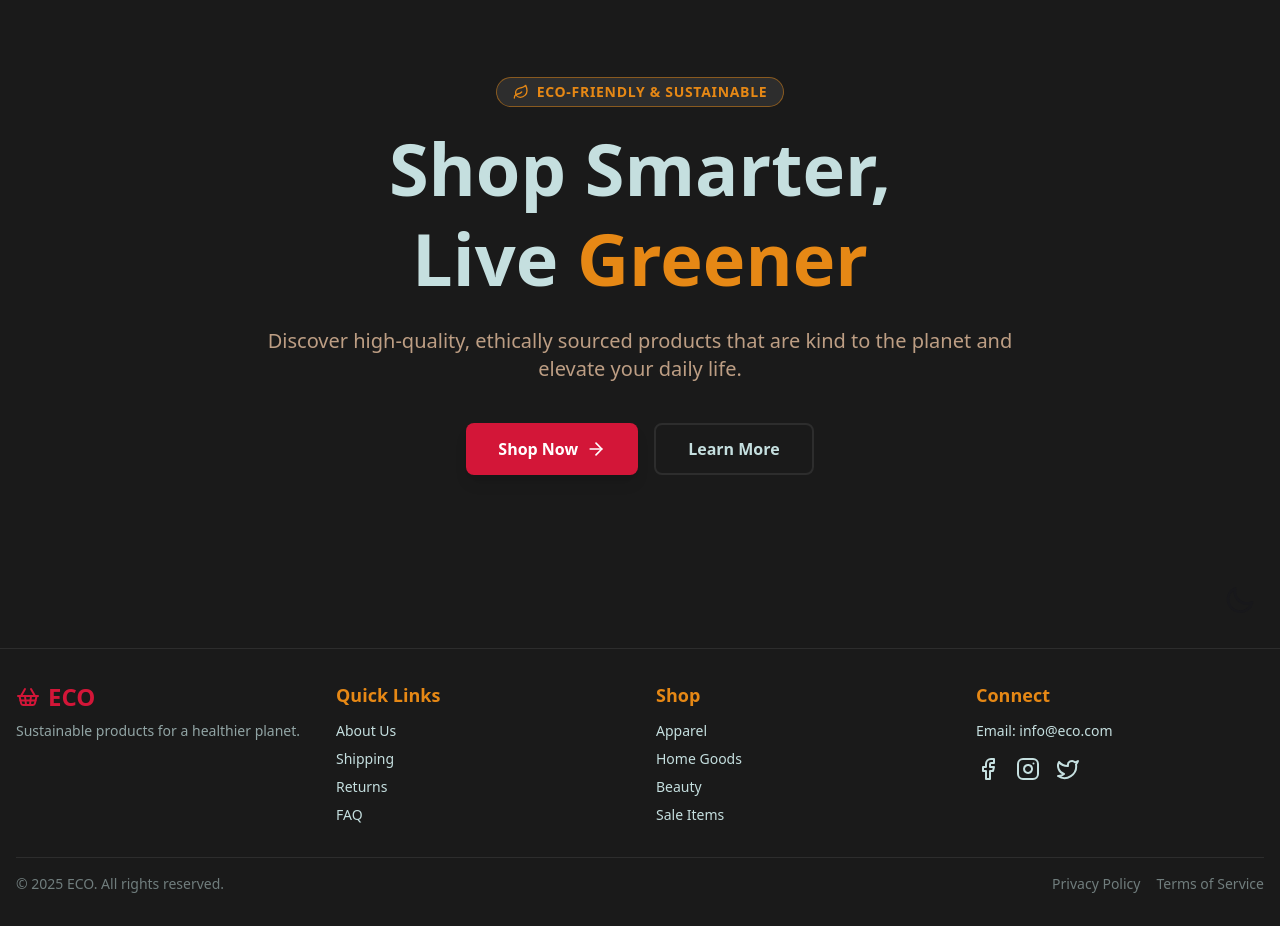
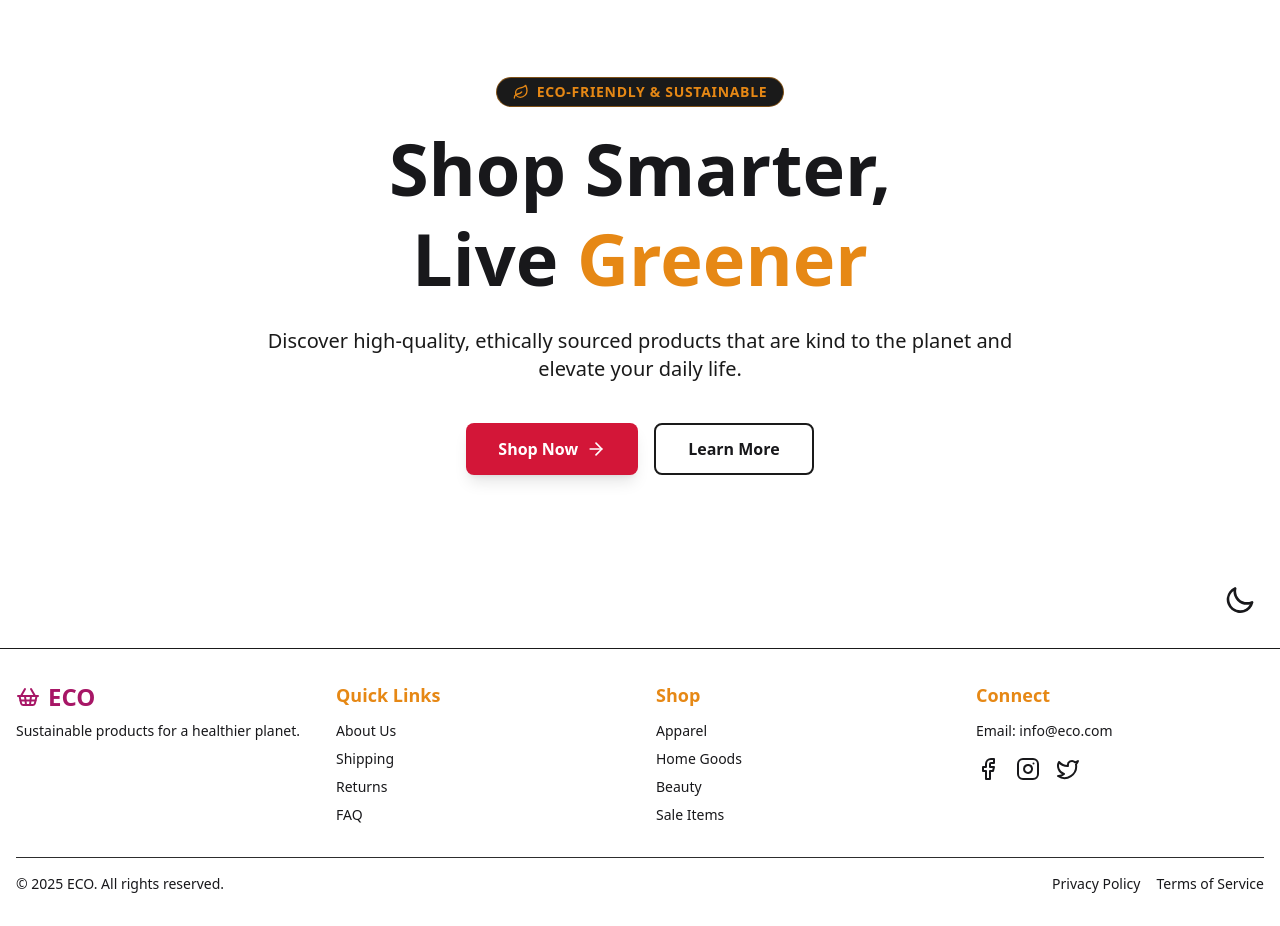
Before and after one commit to Safeya-Yasien/e-commerce-mern-app, a React (Vite) app in the folder client/: page / in a window 1280 px wide. Shown: the part 160-1086 px from the top of the page. Built offline with nearby package versions, Linux system fonts and the light colour scheme.

Commit message:
feat: update theme handling in Hero and Footer components, fix button text visibility in dark mode

```diff
--- a/client/src/components/Hero.tsx
+++ b/client/src/components/Hero.tsx
@@ -3,41 +3,41 @@ import { ArrowRight, Leaf } from "lucide-react";
 
 const Hero = () => {
   return (
-    <section className="bg-charcoal text-mist-aqua min-h-[calc(100vh-3.5rem)] flex items-center justify-center pt-14 md:pt-0">
+    <section className="bg-base-100 text-base-content min-h-[calc(100vh-3.5rem)] flex items-center justify-center pt-14 md:pt-0">
       <div className="max-w-7xl mx-auto px-4 py-16 text-center">
-        {/* --- Highlight Badge --- */}
-        <p className="inline-flex items-center text-sm font-semibold text-sunstone bg-deep-slate px-4 py-1 rounded-full border border-sunstone/50 mb-4 tracking-wider">
+        {/* Highlight Badge */}
+        <p className="inline-flex items-center text-sm font-semibold text-accent bg-neutral px-4 py-1 rounded-full border border-accent/50 mb-4 tracking-wider">
           <Leaf className="w-4 h-4 mr-2" aria-hidden="true" />
           ECO-FRIENDLY & SUSTAINABLE
         </p>
 
-        {/* --- Main Heading --- */}
-        <h1 className="text-5xl md:text-7xl font-extrabold leading-tight mb-6 text-mist-aqua">
+        {/* Main Heading */}
+        <h1 className="text-5xl md:text-7xl font-extrabold leading-tight mb-6 text-base-content">
           Shop Smarter, <br className="hidden sm:inline" /> Live{" "}
-          <span className="text-sunstone">Greener</span>
+          <span className="text-accent">Greener</span>
         </h1>
 
-        {/* --- Subtitle/Description --- */}
-        <p className="text-lg md:text-xl text-desert-taupe max-w-3xl mx-auto mb-10">
+        {/* Subtitle */}
+        <p className="text-lg md:text-xl text-neutral dark:text-mist-aqua max-w-3xl mx-auto mb-10">
           Discover high-quality, ethically sourced products that are kind to the
           planet and elevate your daily life.
         </p>
 
-        {/* --- Call to Action (CTA) Buttons --- */}
+        {/* CTA Buttons */}
         <div className="flex justify-center space-x-4">
-          {/* Primary CTA: Shop Now */}
+          {/* Primary CTA */}
           <Link
             to="/categories"
-            className="flex items-center bg-crimson-tide text-white font-bold py-3 px-8 rounded-lg shadow-lg hover:bg-royal-plum transition duration-300 transform hover:scale-105"
+            className="flex items-center bg-primary text-base-100  font-bold py-3 px-8 rounded-lg shadow-lg hover:bg-secondary transition duration-300 transform hover:scale-105"
           >
             Shop Now
             <ArrowRight className="w-5 h-5 ml-2" aria-hidden="true" />
           </Link>
 
-          {/* Secondary CTA: Learn More */}
+          {/* Secondary CTA */}
           <Link
             to="/about"
-            className="flex items-center text-mist-aqua border-2 border-deep-slate font-bold py-3 px-8 rounded-lg hover:bg-deep-slate transition duration-300"
+            className="flex items-center border-2 border-neutral text- font-bold py-3 px-8 rounded-lg hover:bg-neutral transition duration-300"
           >
             Learn More
           </Link>
--- a/client/src/components/common/Footer/Footer.tsx
+++ b/client/src/components/common/Footer/Footer.tsx
@@ -12,14 +12,14 @@ const Footer = memo(() => {
   const currentYear = new Date().getFullYear();
 
   return (
-    <footer className="bg-charcoal text-mist-aqua border-t border-deep-slate mt-auto">
+    <footer className="bg-base-100 text-mist-aqua border-t border-neutral mt-auto">
       <div className="max-w-7xl mx-auto px-4 py-8">
         <div className="grid grid-cols-2 md:grid-cols-4 gap-8 pb-8 border-b border-deep-slate">
           {/* 1. Brand/Logo */}
           <div className="col-span-2 md:col-span-1">
             <Link
               to="/"
-              className="flex items-center font-bold text-2xl text-crimson-tide transition hover:opacity-85"
+              className="flex items-center font-bold text-2xl text-secondary"
             >
               <ShoppingBasket className="h-6 w-6 mr-2" aria-hidden="true" />
               ECO
@@ -31,27 +31,25 @@ const Footer = memo(() => {
 
           {/* 2. Quick Links */}
           <div>
-            <h3 className="text-sunstone font-bold mb-3 text-lg">
-              Quick Links
-            </h3>
+            <h3 className="text-accent font-bold mb-3 text-lg">Quick Links</h3>
             <ul className="space-y-2 text-sm">
               <li>
-                <Link to="#" className="hover:text-sunstone transition">
+                <Link to="#" className="hover:text-accent transition">
                   About Us
                 </Link>
               </li>
               <li>
-                <Link to="#" className="hover:text-sunstone transition">
+                <Link to="#" className="hover:text-accent transition">
                   Shipping
                 </Link>
               </li>
               <li>
-                <Link to="#" className="hover:text-sunstone transition">
+                <Link to="#" className="hover:text-accent transition">
                   Returns
                 </Link>
               </li>
               <li>
-                <Link to="#" className="hover:text-sunstone transition">
+                <Link to="#" className="hover:text-accent transition">
                   FAQ
                 </Link>
               </li>
@@ -60,25 +58,25 @@ const Footer = memo(() => {
 
           {/* 3. Categories */}
           <div>
-            <h3 className="text-sunstone font-bold mb-3 text-lg">Shop</h3>
+            <h3 className="text-accent font-bold mb-3 text-lg">Shop</h3>
             <ul className="space-y-2 text-sm">
               <li>
-                <Link to="#" className="hover:text-sunstone transition">
+                <Link to="#" className="hover:text-accent transition">
                   Apparel
                 </Link>
               </li>
               <li>
-                <Link to="#" className="hover:text-sunstone transition">
+                <Link to="#" className="hover:text-accent transition">
                   Home Goods
                 </Link>
               </li>
               <li>
-                <Link to="#" className="hover:text-sunstone transition">
+                <Link to="#" className="hover:text-accent transition">
                   Beauty
                 </Link>
               </li>
               <li>
-                <Link to="#" className="hover:text-sunstone transition">
+                <Link to="#" className="hover:text-accent transition">
                   Sale Items
                 </Link>
               </li>
@@ -87,12 +85,12 @@ const Footer = memo(() => {
 
           {/* 4. Contact/Social */}
           <div>
-            <h3 className="text-sunstone font-bold mb-3 text-lg">Connect</h3>
+            <h3 className="text-accent font-bold mb-3 text-lg">Connect</h3>
             <p className="text-sm">
               Email:{" "}
               <a
                 href="mailto:info@eco.com"
-                className="hover:text-sunstone transition"
+                className="hover:text-accent transition"
               >
                 info@eco.com
               </a>
--- a/client/src/components/common/Header/Header.tsx
+++ b/client/src/components/common/Header/Header.tsx
@@ -25,7 +25,7 @@ const navItems: INavItem[] = [
 
 const Header = memo(() => {
   return (
-    <header className="bg-base-100 text-base-content fixed top-0 left-0 w-full z-50 h-14">
+    <header className="bg-base-100 text-base-content fixed top-0 left-0 w-full z-50 h-14 border-b border-base-100 shadow-sm">
       <div className="flex items-center justify-between px-4 h-full">
         {/* Logo */}
         <Link
--- a/client/src/index.css
+++ b/client/src/index.css
@@ -23,12 +23,14 @@
   --color-primary: var(--color-crimson-tide);
   --color-secondary: var(--color-royal-plum);
   --color-accent: var(--color-sunstone);
+
+  --color-mist-aqua: var(--color-mist-aqua);
+  --color-desert-taupe: var(--color-desert-taupe);
 }
 
 /* DARK THEME */
 @plugin "daisyui/theme" {
   name: "dark";
-  prefersdark: true;
 
   --color-base-100: var(--color-charcoal);
   --color-neutral: var(--color-deep-slate);
@@ -36,4 +38,7 @@
   --color-primary: var(--color-royal-plum);
   --color-secondary: var(--color-crimson-tide);
   --color-accent: var(--color-sunstone);
+
+  --color-mist-aqua: var(--color-mist-aqua);
+  --color-desert-taupe: var(--color-desert-taupe);
 }
```
Also changed, not shown: 1 other file (tests, documents, lock files or other folders).
